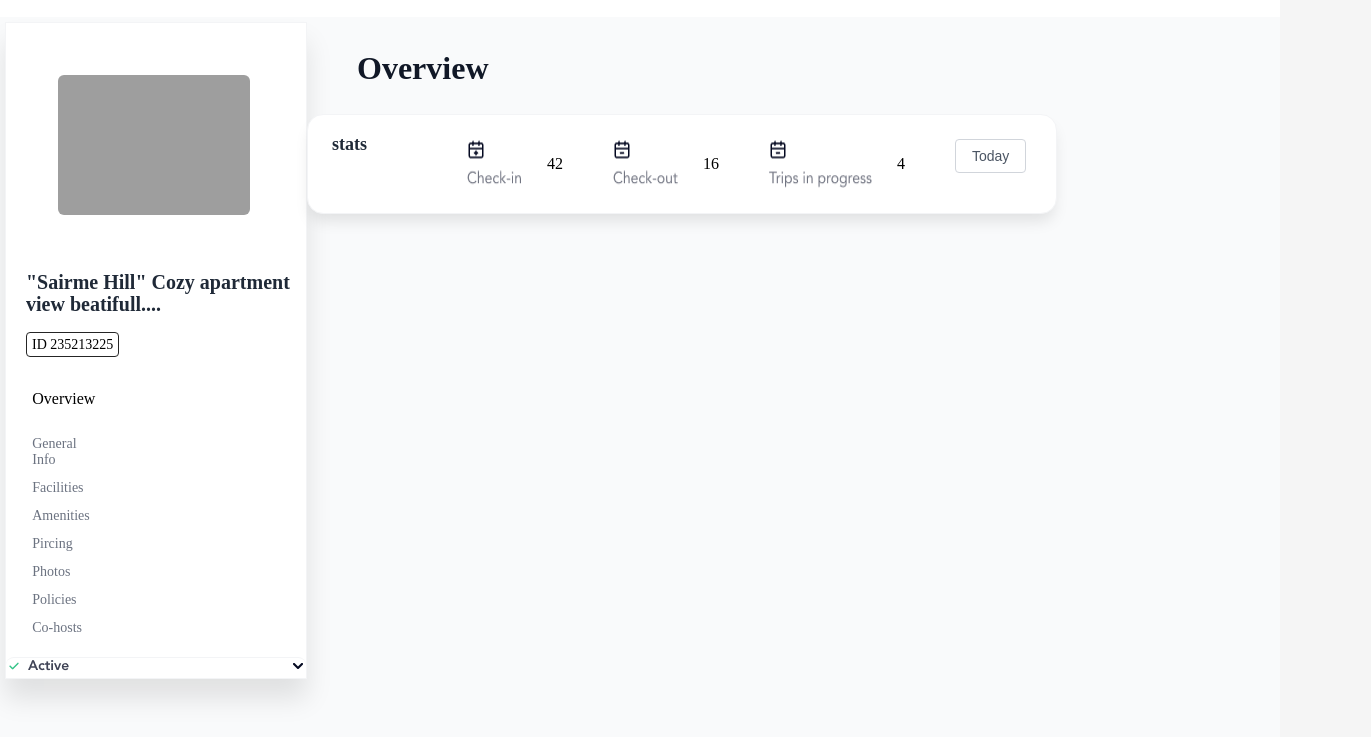
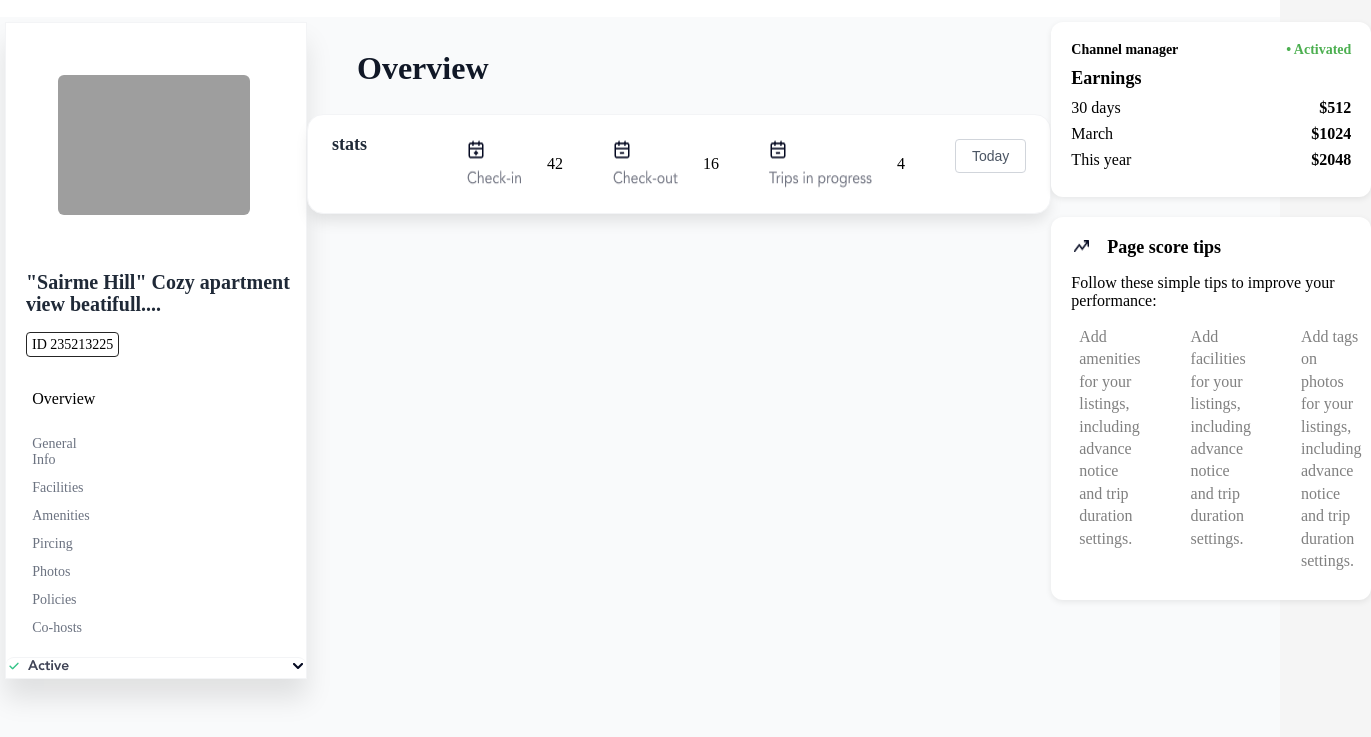
Before and after one commit to lika573/hotel-web, a website: page index.html in a window 1280 px wide. Shown: the part 89-826 px from the top of the page, 1371 px wide, since content can reach past the window. Drawn offline with Linux system fonts and the light colour scheme; grey boxes are pictures that could not be loaded.

Commit message:
add container,cards,and tips, in HTML, styled it with css

```diff
--- a/index.html
+++ b/index.html
@@ -98,6 +98,56 @@
           </div>
         </div>
       </nav>
+        <div class="container">
+<div class="card">
+<div class="status">
+<strong>Channel manager</strong>
+<span>• Activated</span>
+</div>
+
+
+<div class="earnings">
+<h3>Earnings</h3>
+
+
+<div class="row">
+<span>30 days</span>
+<strong>$512</strong>
+</div>
+
+
+<div class="row">
+<span>March</span>
+<strong>$1024</strong>
+</div>
+
+
+<div class="row">
+<span>This year</span>
+<strong>$2048</strong>
+</div>
+</div>
+
+</div>
+
+
+<div class="card tips">
+  <div class="page">
+    <img src="image/Vector.png" alt="vector">
+<h3>Page score tips</h3>
+  </div>
+<p>Follow these simple tips to improve your performance:</p>
+<ul>
+<li>Add amenities for your listings,
+  including advance notice and trip duration settings.</li>
+<li>Add facilities for your
+  listings, including advance notice and trip duration settings.</li>
+<li>Add tags on photos for your listings,
+  including advance notice and trip duration settings.</li>
+</ul>
+</div>
+</div>
     </main>
+
   </body>
 </html>
--- a/style.css
+++ b/style.css
@@ -216,3 +216,76 @@
   background-color: #f9fafb;
   color: #111827;
 }
+.container {
+width: 320px;
+display: flex;
+flex-direction: column;
+gap: 20px;
+}
+
+
+.card {
+background: #fff;
+border-radius: 12px;
+padding: 20px;
+box-shadow: 0 2px 6px rgba(0,0,0,0.08);
+
+}
+
+
+.status {
+font-size: 14px;
+display: flex;
+align-items: center;
+justify-content: space-between;
+margin-bottom: 10px;
+}
+
+
+.status span {
+display: flex;
+align-items: center;
+gap: 6px;
+color: #4caf50;
+font-weight: 600;
+}
+
+
+.earnings h3 {
+margin: 0 0 10px;
+font-size: 18px;
+}
+
+
+.earnings .row {
+display: flex;
+justify-content: space-between;
+margin-bottom: 8px;
+font-size: 16px;
+}
+.page{
+  display: flex;
+  gap: 5px;
+}
+.page img{
+  width: 15px;
+  height: 12px;
+  margin: 3px;
+}
+
+.page h3 {
+margin: 0 10px;
+font-size: 18px;
+}
+
+
+.tips ul {
+padding-left: 18px;
+margin: 0;
+}
+
+
+.tips ul li {
+margin-bottom: 8px;
+line-height: 1.4;
+}
```
Also changed, not shown: image/Vector.png (added).
